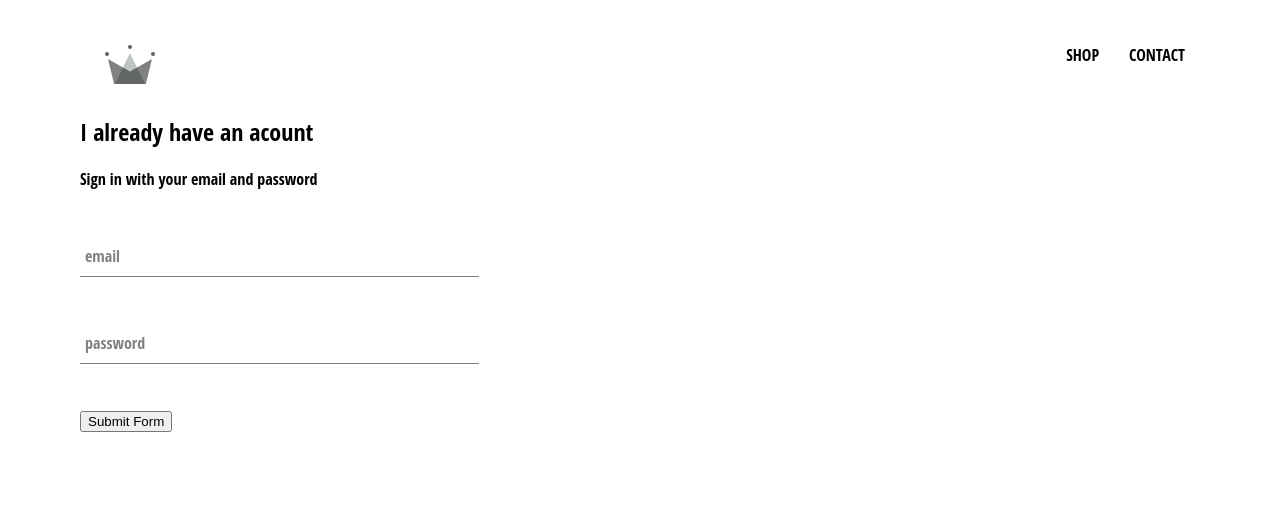
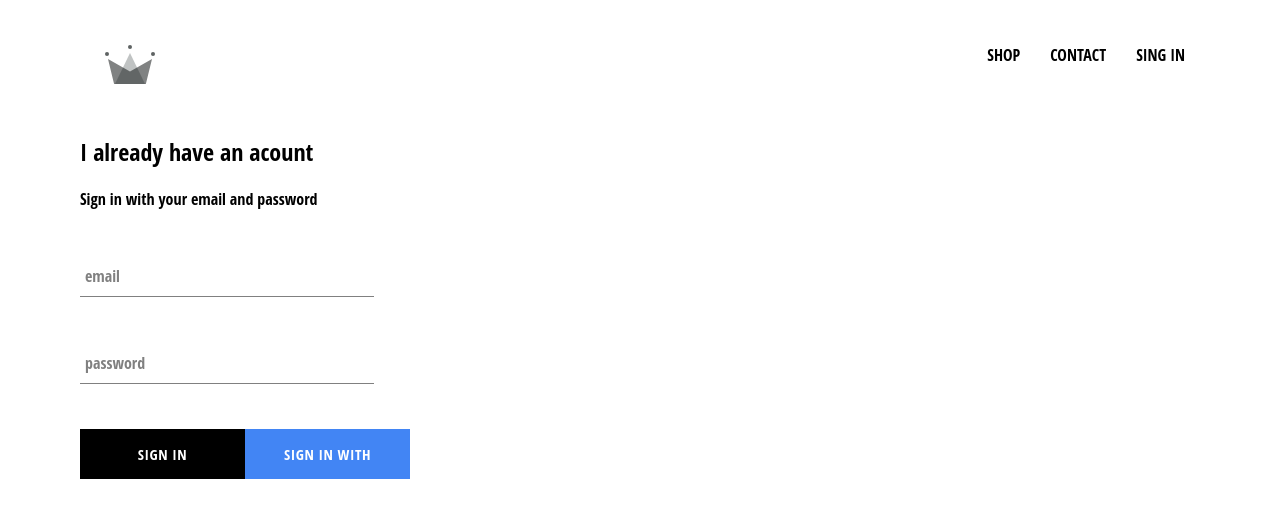
Before and after one commit to garpRojas/crwn-clothing, a React (Create React App) app: page /signin in a window 1280 px wide. Shown: the top 518 px of the page. Built offline with nearby package versions, Linux system fonts and the light colour scheme; no server answers; a web font is replaced by a local one.

Commit message:
Adding all functionality for the Sign In with google

```diff
--- a/package.json
+++ b/package.json
@@ -6,6 +6,7 @@
     "@testing-library/jest-dom": "^5.16.2",
     "@testing-library/react": "^12.1.2",
     "@testing-library/user-event": "^13.5.0",
+    "firebase": "^9.6.8",
     "node-sass": "^7.0.1",
     "react": "^17.0.2",
     "react-dom": "^17.0.2",
--- a/src/App.css
+++ b/src/App.css
@@ -7,3 +7,7 @@
     text-decoration: none;
     color: #000;
 }
+
+* {
+    box-sizing: border-box;
+}
--- a/src/App.js
+++ b/src/App.js
@@ -7,17 +7,35 @@
 import ShopPage from './pages/shop/shop.component';
 import Header from './components/header/header.component';
 import SignInSignUpPage from './pages/sign-in-sign-up/sign-in-sign-up.component';
+import { auth } from './firebase/firebase.utils'
 
-const Hats = () => (
-  <div>
-    <h1>Hello Hats</h1>
-  </div>
-);
+class App extends React.Component {
+  constructor(){
+    super();
 
-function App() {
+    this.state = {
+      currentUser: null
+    };
+  }
+
+  unsubscribeFromAuth = null;
+
+  componentDidMount(){
+    this.unsubscribeFromAuth = auth.onAuthStateChanged(user => {
+      this.setState({ currentUser: user });
+
+      console.log(user);
+    });
+  }
+
+  componentWillUnmount(){
+    this.unsubscribeFromAuth();
+  }
+
+  render(){
     return (
       <div>
-      <Header />
+        <Header currentUser = {this.state.currentUser}/>
         <Switch>
           <Route exact path="/" component={HomePage} />
           <Route exact path="/shop" component={ShopPage} />
@@ -25,6 +43,9 @@
         </Switch>
       </div>
     );
+
+  }
+
 }
 
 export default App;
--- a/src/components/custom-button/custom-button.component.jsx
+++ b/src/components/custom-button/custom-button.component.jsx
@@ -0,0 +1,12 @@
+import React from "react";
+
+import './custom-button.styles.scss';
+
+
+const CustomButton = ({ children, isGoogleSignIn, ...otherProps}) => (
+    <button className={`${isGoogleSignIn ? 'google-sign-in' : '' } custom-button`} {...otherProps}>
+        {children}
+    </button>
+);
+
+export default CustomButton
--- a/src/components/custom-button/custom-button.styles.scss
+++ b/src/components/custom-button/custom-button.styles.scss
@@ -19,4 +19,14 @@
     color: black;
     border: 1px solid black;
   }
+
+  &.google-sign-in{
+    background-color: #4285f4;
+    color: white;
+
+    &:hover{
+      background-color: #357ae8;
+      border:none;
+    }
+  }
 }
--- a/src/components/header/header.component.jsx
+++ b/src/components/header/header.component.jsx
@@ -1,12 +1,13 @@
 import React from "react";
 
 import { Link } from "react-router-dom";
+import { auth } from '../../firebase/firebase.utils';
 
 import {ReactComponent as Logo} from '../../assets/crown.svg'
 
 import './header.styles.scss';
 
-const Header = () => (
+const Header = ({ currentUser }) => (
     <div className="header">
         <Link className="logo-container" to="/">
             <Logo className='logo'/>
@@ -18,6 +19,12 @@
             <Link className="option" to="/shop">
                 CONTACT
             </Link>
+            {
+                currentUser ?
+                (<div  className="option" onClick={() => auth.signOut()}> SING OUT </div>)
+                :
+                (<Link className="option" to="/signin"> SING IN</Link>)
+            }
         </div>
     </div>
 )
--- a/src/components/header/header.styles.scss
+++ b/src/components/header/header.styles.scss
@@ -20,6 +20,7 @@
 
       .option {
         padding: 10px 15px;
+        cursor: pointer;
       }
     }
   }
--- a/src/components/sign-in/sign-in.component.jsx
+++ b/src/components/sign-in/sign-in.component.jsx
@@ -1,6 +1,9 @@
 import React from "react";
 
 import FormInput from "../form-input/form-input.component";
+import CustomButton from "../custom-button/custom-button.component";
+
+import {signInWithGoogle} from "../../firebase/firebase.utils";
 
 import './sign-in.styles.scss';
 
@@ -37,7 +40,11 @@
                     <FormInput type="email" name="email" label="email" value={this.state.email} handleChange={this.handleChange} required />
                     <FormInput type="password" name="password" label="password" value={this.state.password} handleChange={this.handleChange} required />
 
-                    <input type="submit" value="Submit Form"/>
+                    <div className="buttons">
+                        <CustomButton type="submit" value="Submit Form"> Sign in </CustomButton>
+                        <CustomButton onClick={signInWithGoogle} isGoogleSignIn> Sign in with Google </CustomButton>
+                    </div>
+
                 </form>
             </div>
         )
--- a/src/components/sign-in/sign-in.styles.scss
+++ b/src/components/sign-in/sign-in.styles.scss
@@ -1,3 +1,14 @@
 .sign-in{
-    width: 30vw;
+    width: 23vw;
+    display: flex;
+    flex-direction: column;
+
+    .title{
+        margin: 10px 0;
+    }
+
+    .buttons{
+        display: flex;
+        justify-content: space-between;
+    }
 }
--- /dev/null
+++ b/src/firebase/firebase.utils.js
@@ -0,0 +1,25 @@
+import firebase from 'firebase/compat/app';
+
+import 'firebase/compat/firestore';
+import 'firebase/compat/auth';
+
+const config = {
+    apiKey: "AIzaSyCkeaa-NKTZ6P3H6n5NPofXRSsHOX1CvHo",
+    authDomain: "crwn-db-a14a5.firebaseapp.com",
+    projectId: "crwn-db-a14a5",
+    storageBucket: "crwn-db-a14a5.appspot.com",
+    messagingSenderId: "334525627771",
+    appId: "1:334525627771:web:921aaa8e02896a4cca51de",
+    measurementId: "G-B6E0ST63XC"
+  };
+
+  firebase.initializeApp(config);
+
+  export const auth = firebase.auth();
+  export const firestore = firebase.firestore();
+
+  const provider = new firebase.auth.GoogleAuthProvider();
+  provider.setCustomParameters({ prompt: 'select_account' });
+  export const signInWithGoogle = () => auth.signInWithPopup(provider);
+
+  export default firebase;
```
Also changed, not shown: 1 other file (tests, documents, lock files or other folders). Lines whose indentation alone changed are shown as unchanged.
